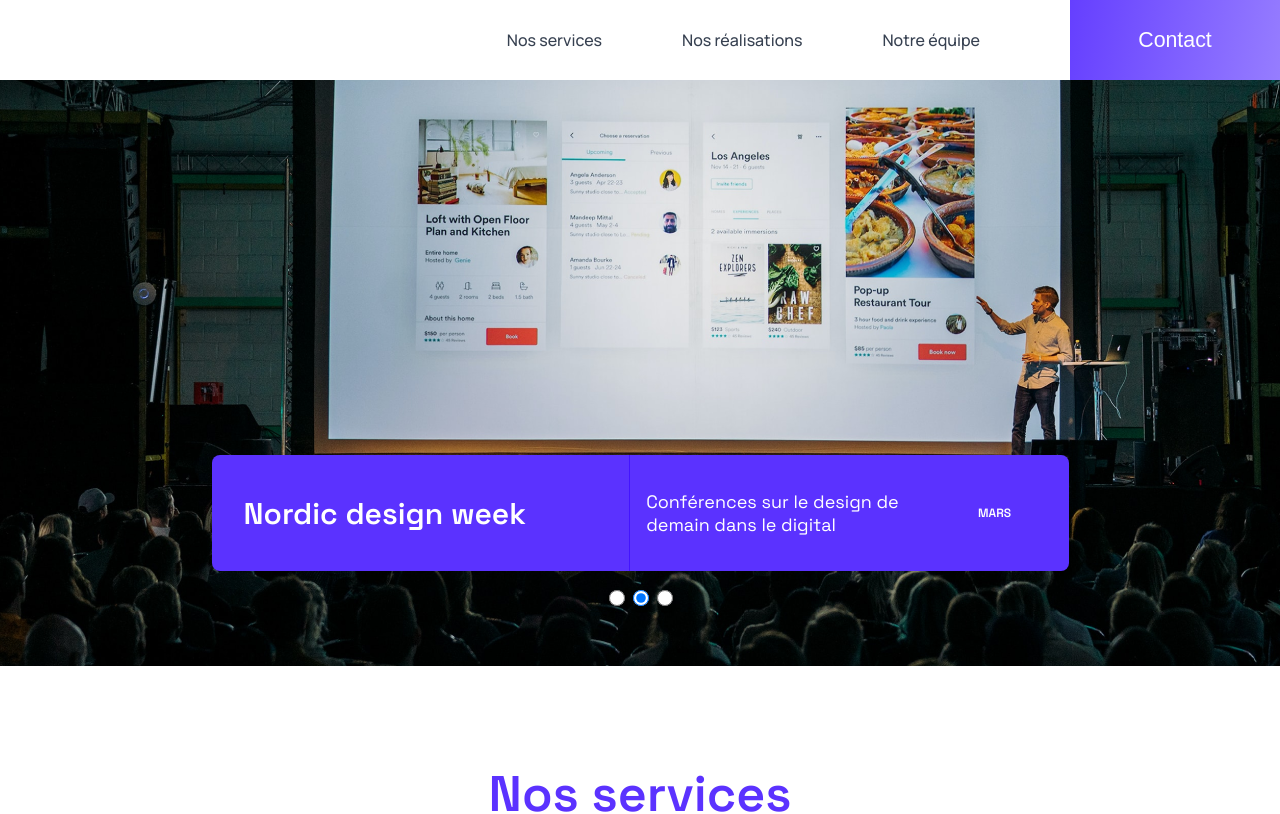
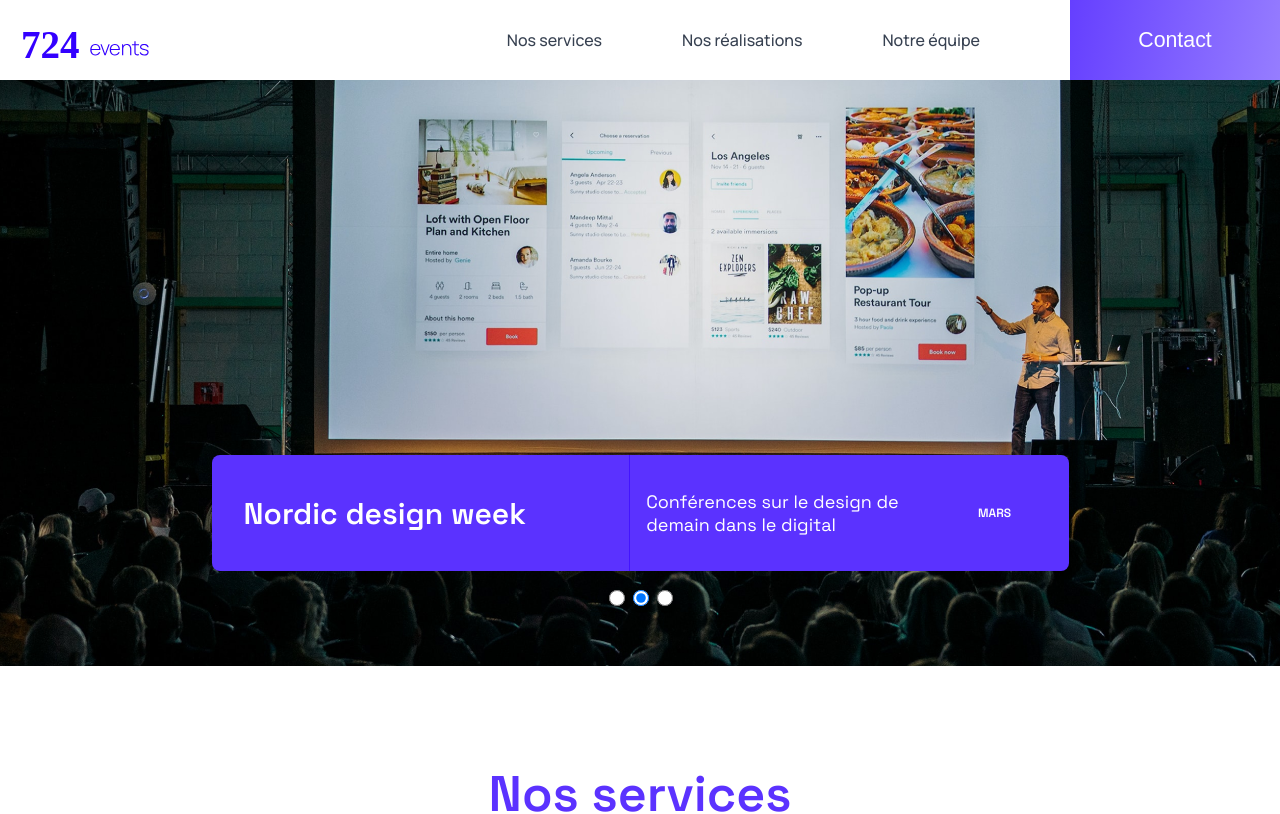
Before and after one commit to madekoala/724event, a React (Create React App) app: page / in a window 1280 px wide. Shown: the top 814 px of the page. Built offline with nearby package versions, Linux system fonts and the light colour scheme.

Commit message:
debug: (event card) + pages affichage derniere prestation

```diff
--- a/src/components/Logo/index.js
+++ b/src/components/Logo/index.js
@@ -11,7 +11,30 @@ const Logo = ({ size }) => (
       fill="none"
       xmlns="http://www.w3.org/2000/svg"
     >
-      {/* Ajout des corrections dans le texte */}
+      <path
+        d="M 73.406 42.577 C 72.35 42.577 71.437 42.342 70.667 41.872 C 69.898 41.395 69.302 40.724 68.879 39.859 C 68.457 38.987 68.246 37.958 68.246 36.773 C 68.246 35.567 68.454 34.529 68.869 33.657 C 69.292 32.778 69.884 32.104 70.647 31.634 C 71.417 31.164 72.329 30.929 73.385 30.929 C 74.455 30.929 75.367 31.174 76.124 31.664 C 76.886 32.148 77.465 32.85 77.86 33.769 C 78.262 34.689 78.453 35.796 78.433 37.09 L 77.207 37.09 L 77.207 36.681 C 77.173 35.169 76.832 34.018 76.185 33.228 C 75.538 32.438 74.611 32.042 73.406 32.042 C 72.159 32.042 71.195 32.455 70.514 33.279 C 69.84 34.096 69.503 35.254 69.503 36.753 C 69.503 38.238 69.84 39.389 70.514 40.206 C 71.195 41.024 72.152 41.432 73.385 41.432 C 74.237 41.432 74.979 41.235 75.613 40.84 C 76.253 40.438 76.76 39.866 77.135 39.123 L 78.198 39.593 C 77.755 40.547 77.115 41.282 76.277 41.8 C 75.439 42.318 74.482 42.577 73.406 42.577 Z M 69.053 37.09 L 69.053 36.027 L 77.769 36.027 L 77.769 37.09 L 69.053 37.09 Z"
+        fill="url(#paint0_linear_56_57)"
+      />
+      <path
+        d="M 82.46 42.27 L 78.455 31.235 L 79.67 31.235 L 83.083 40.666 L 86.485 31.235 L 87.711 31.235 L 83.706 42.27 L 82.46 42.27 Z"
+        fill="url(#paint1_linear_56_57)"
+      />
+      <path
+        d="M 92.884 42.577 C 91.828 42.577 90.916 42.342 90.146 41.872 C 89.376 41.395 88.78 40.724 88.358 39.859 C 87.936 38.987 87.724 37.958 87.724 36.773 C 87.724 35.567 87.932 34.529 88.348 33.657 C 88.77 32.778 89.363 32.104 90.125 31.634 C 90.895 31.164 91.808 30.929 92.864 30.929 C 93.933 30.929 94.846 31.174 95.602 31.664 C 96.365 32.148 96.944 32.85 97.339 33.769 C 97.741 34.689 97.932 35.796 97.911 37.09 L 96.685 37.09 L 96.685 36.681 C 96.651 35.169 96.31 34.018 95.663 33.228 C 95.016 32.438 94.09 32.042 92.884 32.042 C 91.638 32.042 90.674 32.455 89.993 33.279 C 89.318 34.096 88.981 35.254 88.981 36.753 C 88.981 38.238 89.318 39.389 89.993 40.206 C 90.674 41.024 91.631 41.432 92.864 41.432 C 93.715 41.432 94.458 41.235 95.091 40.84 C 95.731 40.438 96.239 39.866 96.614 39.123 L 97.676 39.593 C 97.233 40.547 96.593 41.282 95.755 41.8 C 94.917 42.318 93.96 42.577 92.884 42.577 Z M 88.532 37.09 L 88.532 36.027 L 97.247 36.027 L 97.247 37.09 L 88.532 37.09 Z"
+        fill="url(#paint2_linear_56_57)"
+      />
+      <path
+        d="M 108.136 42.27 L 108.136 36.528 C 108.136 35.833 108.065 35.213 107.922 34.668 C 107.786 34.123 107.575 33.66 107.288 33.279 C 107.009 32.897 106.655 32.608 106.226 32.41 C 105.803 32.213 105.303 32.114 104.724 32.114 C 104.124 32.114 103.603 32.22 103.161 32.431 C 102.725 32.635 102.364 32.925 102.078 33.299 C 101.798 33.674 101.587 34.12 101.444 34.638 C 101.308 35.149 101.24 35.707 101.24 36.313 L 100.31 36.201 C 100.31 35.009 100.511 34.028 100.913 33.258 C 101.321 32.482 101.87 31.91 102.558 31.542 C 103.246 31.167 104.019 30.98 104.877 30.98 C 105.483 30.98 106.025 31.068 106.502 31.246 C 106.985 31.423 107.404 31.675 107.758 32.002 C 108.113 32.322 108.406 32.703 108.637 33.146 C 108.869 33.582 109.039 34.062 109.148 34.587 C 109.264 35.111 109.322 35.659 109.322 36.232 L 109.322 42.27 L 108.136 42.27 Z M 100.055 42.27 L 100.055 31.235 L 101.127 31.235 L 101.127 33.718 L 101.24 33.718 L 101.24 42.27 L 100.055 42.27 Z"
+        fill="url(#paint3_linear_56_57)"
+      />
+      <path
+        d="M 117.005 42.27 C 116.419 42.399 115.841 42.447 115.268 42.413 C 114.696 42.386 114.185 42.26 113.736 42.035 C 113.293 41.803 112.959 41.449 112.734 40.972 C 112.551 40.584 112.448 40.193 112.428 39.797 C 112.407 39.402 112.397 38.949 112.397 38.439 L 112.397 28.17 L 113.582 28.17 L 113.582 38.418 C 113.582 38.881 113.586 39.266 113.593 39.573 C 113.606 39.872 113.678 40.148 113.807 40.4 C 114.052 40.87 114.441 41.156 114.972 41.259 C 115.503 41.354 116.181 41.337 117.005 41.207 L 117.005 42.27 Z M 109.925 32.308 L 109.925 31.235 L 117.005 31.235 L 117.005 32.308 L 109.925 32.308 Z"
+        fill="url(#paint4_linear_56_57)"
+      />
+      <path
+        d="M 122.372 42.556 C 121.099 42.556 120.046 42.287 119.215 41.749 C 118.391 41.211 117.88 40.462 117.683 39.501 L 118.888 39.297 C 119.059 39.951 119.46 40.472 120.094 40.86 C 120.727 41.248 121.504 41.442 122.424 41.442 C 123.336 41.442 124.062 41.248 124.6 40.86 C 125.138 40.472 125.407 39.941 125.407 39.266 C 125.407 38.898 125.322 38.599 125.152 38.367 C 124.988 38.129 124.661 37.911 124.171 37.713 C 123.68 37.516 122.951 37.284 121.984 37.018 C 120.962 36.746 120.162 36.473 119.583 36.201 C 119.011 35.928 118.606 35.619 118.367 35.271 C 118.136 34.924 118.02 34.498 118.02 33.994 C 118.02 33.388 118.194 32.856 118.541 32.4 C 118.888 31.937 119.372 31.576 119.992 31.317 C 120.618 31.058 121.341 30.929 122.158 30.929 C 122.975 30.929 123.711 31.065 124.365 31.337 C 125.019 31.603 125.547 31.978 125.949 32.461 C 126.35 32.938 126.582 33.493 126.643 34.127 L 125.438 34.352 C 125.322 33.643 124.964 33.085 124.365 32.676 C 123.765 32.26 123.016 32.049 122.117 32.042 C 121.266 32.029 120.571 32.199 120.033 32.553 C 119.495 32.901 119.225 33.361 119.225 33.933 C 119.225 34.26 119.317 34.539 119.501 34.771 C 119.692 34.995 120.026 35.203 120.503 35.394 C 120.979 35.585 121.654 35.789 122.526 36.007 C 123.588 36.279 124.416 36.559 125.009 36.845 C 125.608 37.131 126.03 37.468 126.275 37.856 C 126.521 38.238 126.643 38.711 126.643 39.276 C 126.643 40.298 126.262 41.102 125.499 41.688 C 124.743 42.267 123.701 42.556 122.372 42.556 Z"
+        fill="url(#paint5_linear_56_57)"
+      />
       <text
         fill="url(#paint5_linear_56_57)"
         style={{
@@ -25,6 +48,7 @@ const Logo = ({ size }) => (
       >
         724
       </text>
+
       <defs>
         <linearGradient
           id="paint0_linear_56_57"
@@ -37,7 +61,83 @@ const Logo = ({ size }) => (
           <stop stopColor="#3300FF" />
           <stop offset="1" stopColor="#3300FF" />
         </linearGradient>
-        {/* Autres gradients */}
+        <linearGradient
+          id="paint1_linear_56_57"
+          x1="31.4312"
+          y1="28.0978"
+          x2="93.0547"
+          y2="27.4592"
+          gradientUnits="userSpaceOnUse"
+        >
+          <stop stopColor="#3300FF" />
+          <stop offset="1" stopColor="#3300FF" />
+        </linearGradient>
+        <linearGradient
+          id="paint2_linear_56_57"
+          x1="31.4312"
+          y1="28.0978"
+          x2="93.0547"
+          y2="27.4592"
+          gradientUnits="userSpaceOnUse"
+        >
+          <stop stopColor="#3300FF" />
+          <stop offset="1" stopColor="#3300FF" />
+        </linearGradient>
+        <linearGradient
+          id="paint3_linear_56_57"
+          x1="31.4312"
+          y1="28.0978"
+          x2="93.0547"
+          y2="27.4592"
+          gradientUnits="userSpaceOnUse"
+        >
+          <stop stopColor="#3300FF" />
+          <stop offset="1" stopColor="#3300FF" />
+        </linearGradient>
+        <linearGradient
+          id="paint4_linear_56_57"
+          x1="31.4312"
+          y1="28.0978"
+          x2="93.0547"
+          y2="27.4592"
+          gradientUnits="userSpaceOnUse"
+        >
+          <stop stopColor="#3300FF" />
+          <stop offset="1" stopColor="#3300FF" />
+        </linearGradient>
+        <linearGradient
+          id="paint5_linear_56_57"
+          x1="31.4312"
+          y1="28.0978"
+          x2="93.0547"
+          y2="27.4592"
+          gradientUnits="userSpaceOnUse"
+        >
+          <stop stopColor="#3300FF" />
+          <stop offset="1" stopColor="#3300FF" />
+        </linearGradient>
+        <linearGradient
+          id="paint6_linear_56_57"
+          x1="14.5386"
+          y1="17.3067"
+          x2="32.6182"
+          y2="17.3067"
+          gradientUnits="userSpaceOnUse"
+        >
+          <stop stopColor="#643EFF" />
+          <stop offset="1" stopColor="#A691FC" />
+        </linearGradient>
+        <linearGradient
+          id="paint7_linear_56_57"
+          x1="9.89808"
+          y1="1.91577"
+          x2="9.89808"
+          y2="33.2065"
+          gradientUnits="userSpaceOnUse"
+        >
+          <stop stopColor="#9278FE" />
+          <stop offset="1" stopColor="#613CFB" />
+        </linearGradient>
       </defs>
     </svg>
   </div>
@@ -46,7 +146,6 @@ const Logo = ({ size }) => (
 Logo.propTypes = {
   size: PropTypes.string,
 };
-
 Logo.defaultProps = {
   size: "small",
 };
--- a/src/containers/Slider/index.js
+++ b/src/containers/Slider/index.js
@@ -19,14 +19,14 @@ const Slider = () => {
 
   useEffect(() => {
     if (!isPlaying || events.length === 0) {
-      return undefined; // Résolution de l'erreur `consistent-return`
+      return undefined;
     }
 
     const timeout = setTimeout(() => {
       setIndex((prevIndex) => (prevIndex < events.length - 1 ? prevIndex + 1 : 0));
     }, 5000);
 
-    return () => clearTimeout(timeout); // Nettoyage du timeout
+    return () => clearTimeout(timeout);
   }, [isPlaying, events, index]);
 
   if (events.length === 0) {
@@ -51,7 +51,7 @@ const Slider = () => {
       <div>
         {events.map((event, idx) => (
           <div
-            key={event.id || `event-${idx}`} // Utilisation d'une clé unique
+            key={event.id || `event-${idx}`}
             className={`${
               isPlaying ? "play-animation" : "pause-animation"
             } SlideCard SlideCard--${index === idx ? "display" : "hide"}`}
--- a/src/pages/Home/index.js
+++ b/src/pages/Home/index.js
@@ -19,9 +19,8 @@ const Page = () => {
 
   const lastPerformance =
     data?.events?.length > 0
-      ? data.events.sort(
-          (evtA, evtB) => new Date(evtA.date) < new Date(evtB.date)
-        )
+      ? [...data.events]
+          .sort((evtA, evtB) => new Date(evtB.date) - new Date(evtA.date))
       : [];
 
   return (
```
Also changed, not shown: 1 other file (tests, documents, lock files or other folders).
